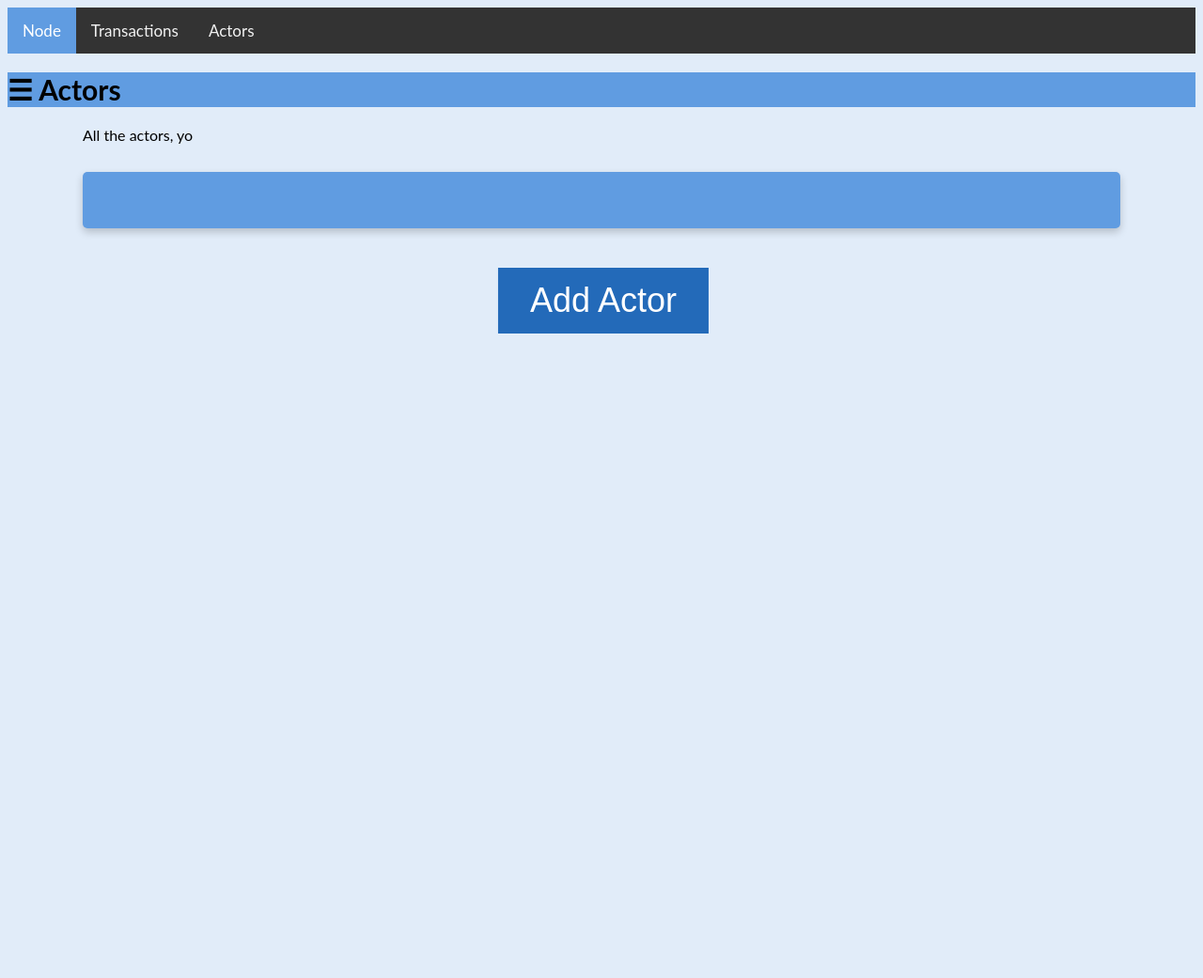
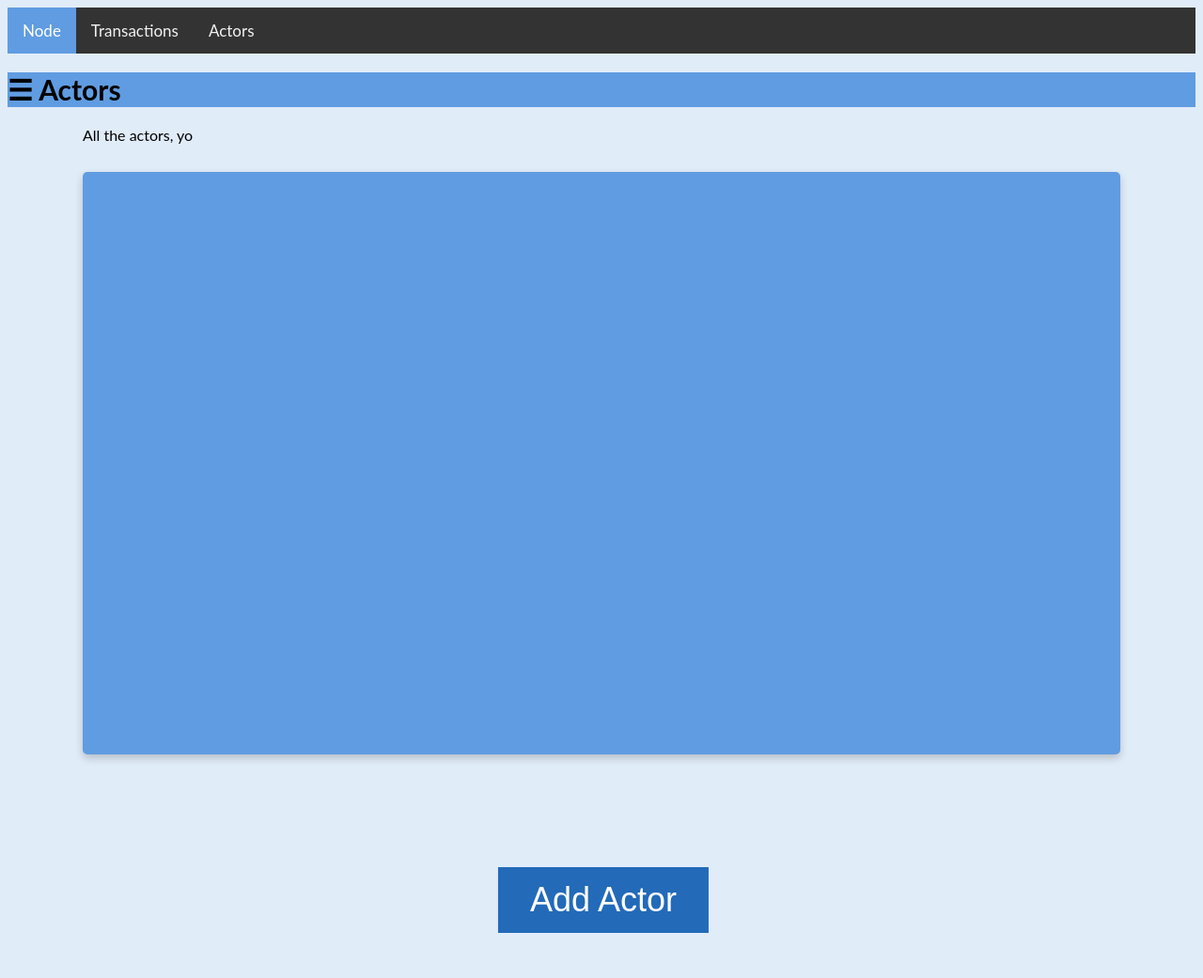
Before and after one commit to bboot/sats-tracker, a Django app: page /actors/ in a window 1280 px wide. Shown: the whole page at 94% size. Before the commit the page ends 355 px from the top, so only its background shows below. Run offline with Django 3.2, Linux system fonts and the light colour scheme; data that the repository does not hold is empty; parts of the project's set-up code (start-up, migrations or seed data) failed here and were passed over.

Commit message:
Finally UI is in a decent state

```diff
--- a/static/css/base.css
+++ b/static/css/base.css
@@ -22,6 +22,12 @@
   color: white;
 }
 
+.heading-info {
+  margin-bottom: 30px;
+  margin-left: 80px;
+  margin-right: 80px;
+}
+
 body {
   font-family: "Lato", sans-serif;
   background-color: #E1ECF9;
@@ -31,6 +37,23 @@ h1 {
   font-size: 30px;
   cursor: pointer;
   background-color: #609CE1;
+}
+
+.main-container {
+  height: 700px;
+  position: relative;
+}
+
+.main-content {
+  box-shadow: 0 4px 8px 0 rgba(0,0,0,0.2);
+  transition: 0.3s;
+  border-radius: 5px; /* 5px rounded corners */
+  background-color: #609CE1;
+  padding: 30px;
+  height: 80%;
+  margin-left: 80px;
+  margin-right: 80px;
+  overflow: auto;
 }
 
 .sidenav {
--- a/static/css/list.css
+++ b/static/css/list.css
@@ -53,30 +53,7 @@
   float: right;
 }
 
-.heading-info {
-  margin-bottom: 30px;
-  margin-left: 80px;
-  margin-right: 80px;
-}
-
-.scroller-container {
-  height: 700px;
-  position: relative;
-}
-
-.scroller {
-  box-shadow: 0 4px 8px 0 rgba(0,0,0,0.2);
-  transition: 0.3s;
-  border-radius: 5px; /* 5px rounded corners */
-  background-color: #609CE1;
-  padding: 30px;
-  height: 80%;
-  margin-left: 80px;
-  margin-right: 80px;
-  overflow: auto;
-}
-
-.container {
+.button-container {
   height: 150px;
   position: relative;
 }
--- a/templates/actor_list.html
+++ b/templates/actor_list.html
@@ -13,7 +13,8 @@
 {% endblock heading-info %}
 
 {% block content %}
-<div class="scroller">
+<div class="main-container">
+    <div class="main-content">
       {% for actor in object_list %}
         <form action="{% url 'actor_detail' actor.pk %}">
           <button type="submit" class="card">
@@ -32,7 +33,8 @@
         <br />
       {% endfor %}
     </div>
-<div class="container">
+</div>
+<div class="button-container">
   <div class="center">
     <form action="{% url 'actor_new' %}">
       <button type="submit" class="bottom-button button2">Add Actor</button>
--- a/templates/txout_list.html
+++ b/templates/txout_list.html
@@ -12,8 +12,8 @@
 {% endblock heading-info %}
 
 {% block content %}
-<div class="scroller-container">
-  <div class="scroller">
+<div class="main-container">
+  <div class="main-content">
     {% for txout in object_list %}
       <form action="{% url 'txout_detail' txout.pk %}">
         <button type="submit" class="card">
@@ -32,7 +32,7 @@
     {% endfor %}
   </div>
 </div>
-<div class="container">
+<div class="button-container">
   <div class="center">
     <form action="{% url 'txout_new' %}">
       <button type="submit" class="bottom-button button2">Add Transaction</button>
```
Also changed, not shown: static/css/node.css (+18 -16 lines), templates/node.html (+17 -11 lines). Lines whose indentation alone changed are shown as unchanged.
